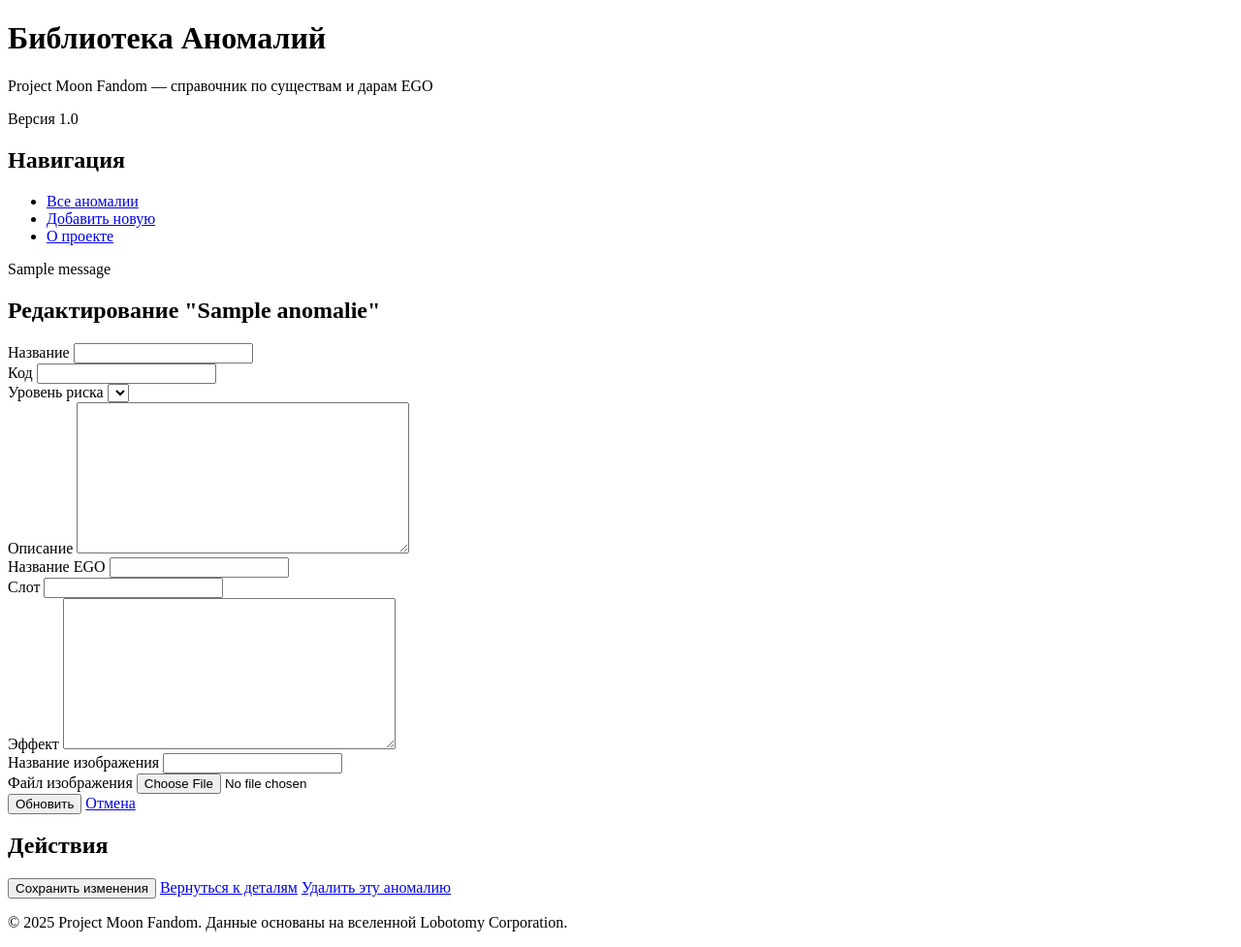
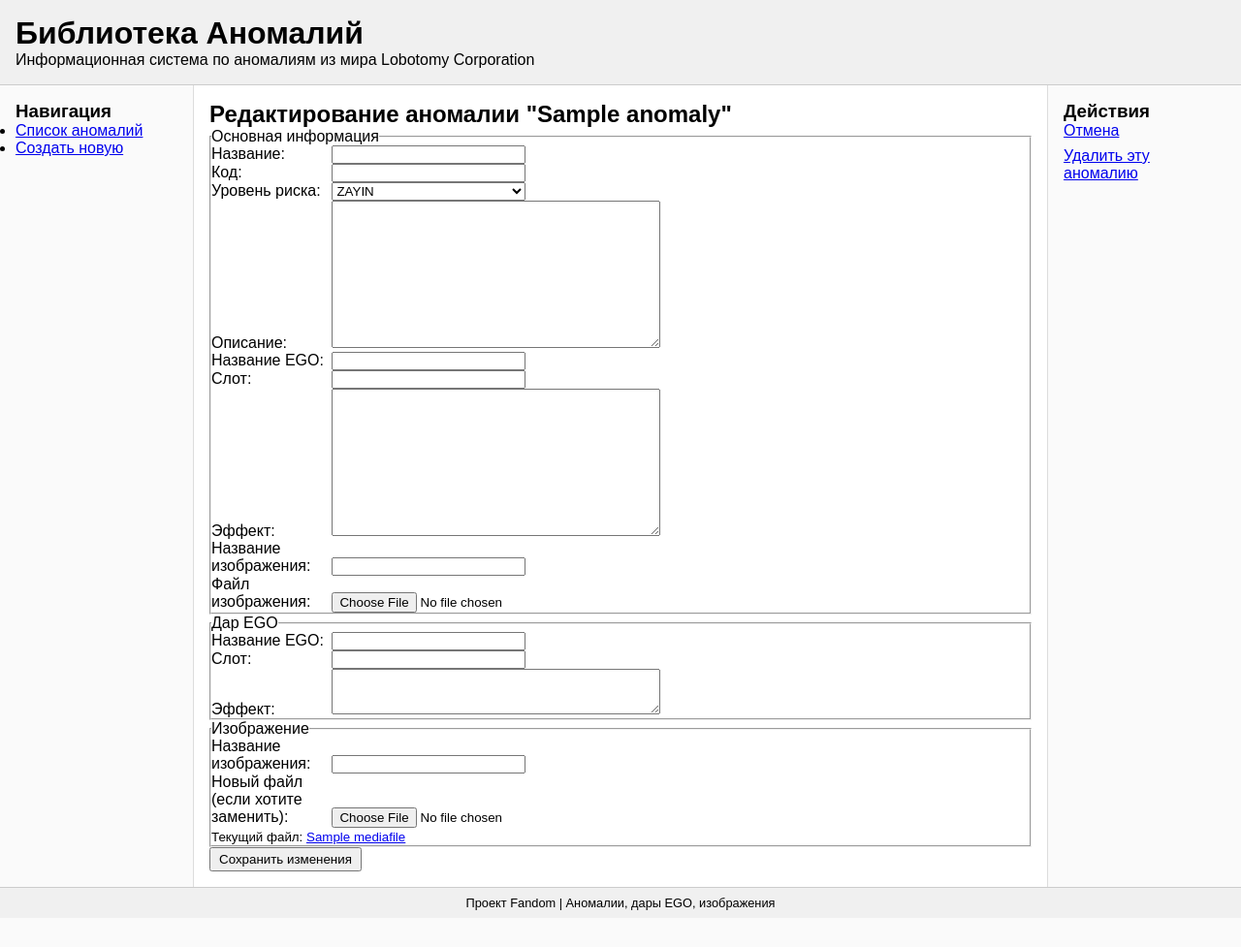
Before and after one commit to ArtemFeda62/PM, a Django app: template projectmoon_fandom/fandom/templates/fandom/edit.html in a window 1280 px wide. Shown: the whole page at 97% size. After the commit the page ends 939 px from the top, so only its background shows below. Run offline with Django 5.2, Linux system fonts and the light colour scheme; tables that the repository leaves empty hold one stand-in row (values such as "Sample post"); the template is opened without the code that fills it: values that come from a table or form of the project are taken from there, most other values are stand-ins (such as "Sample title", 1, 10 or a date in 2020); one stand-in notice (Sample message) is shown; lists and menus that the app fills with data are empty; parts of the project's set-up code (start-up, migrations or seed data) failed here and were passed over.

Commit message:
функционал есть

```diff
--- a/projectmoon_fandom/fandom/models.py
+++ b/projectmoon_fandom/fandom/models.py
@@ -1,4 +1,5 @@
 from django.db import models
+from typing import Any
 
 class Anomalies(models.Model):
     Risk_levels = [
@@ -14,32 +15,28 @@ class Anomalies(models.Model):
     description = models.TextField()
     removed = models.BooleanField(default=False)
 
-    def __init__(self, *args: Any, **kwargs: Any):
-        super().__init__(args, kwargs)
-        self.images = None
-
     def __str__(self):
         return f"{self.name} - {self.code}"
 
     class Meta:
+        verbose_name = "Аномалия"
         verbose_name_plural = "Аномалии"
-        verbose_name = "Аномалия"
 
 class EGO(models.Model):
-    anomalies = models.ForeignKey(Anomalies, on_delete=models.CASCADE, related_name='ego_gifts')
+    anomaly = models.ForeignKey(Anomalies, on_delete=models.CASCADE, related_name='ego_gifts')
     name = models.CharField(max_length=100)
     slot = models.CharField(max_length=10)
     effect = models.TextField()
 
     def __str__(self):
-        return f"{self.name} {self.slot}"
+        return f"{self.name} ({self.slot})"
 
     class Meta:
+        verbose_name = "Дар EGO"
         verbose_name_plural = "Дары EGO"
-        verbose_name = "Дар EGO"
 
 class MediaFiles(models.Model):
-    anomalies = models.ForeignKey(Anomalies, on_delete=models.CASCADE, related_name='images')
+    anomaly = models.ForeignKey(Anomalies, on_delete=models.CASCADE, related_name='images')
     title = models.CharField(max_length=200)
     file = models.FileField(upload_to='anomalies_images/')
     uploaded_at = models.DateTimeField(auto_now_add=True)
@@ -48,5 +45,5 @@ class MediaFiles(models.Model):
         return self.title
 
     class Meta:
-        verbose_name_plural = "Картинки аномалий"
-        verbose_name = "Картинка аномалии"
+        verbose_name = "Изображение аномалии"
+        verbose_name_plural = "Изображения аномалий"
--- /dev/null
+++ b/projectmoon_fandom/fandom/static/fandom/css/style.css
@@ -0,0 +1,78 @@
+* {
+    margin: 0;
+    padding: 0;
+    box-sizing: border-box;
+}
+
+body {
+    display: flex;
+    flex-direction: column;
+    min-height: 100vh;
+    font-family: sans-serif;
+}
+
+.header {
+    padding: 1rem;
+    background: #f0f0f0;
+    border-bottom: 1px solid #ccc;
+}
+
+.main-container {
+    display: flex;
+    flex: 1;
+}
+
+.left-sidebar {
+    width: 200px;
+    padding: 1rem;
+    background: #fafafa;
+    border-right: 1px solid #ddd;
+}
+
+.content {
+    flex: 1;
+    padding: 1rem;
+}
+
+.right-sidebar {
+    width: 200px;
+    padding: 1rem;
+    background: #fafafa;
+    border-left: 1px solid #ddd;
+}
+
+.footer {
+    padding: 0.5rem;
+    text-align: center;
+    background: #f0f0f0;
+    border-top: 1px solid #ccc;
+    font-size: 0.8rem;
+}
+
+table, th, td {
+    border-collapse: collapse;
+    border: 1px solid #aaa;
+}
+th, td {
+    padding: 0.3rem 0.6rem;
+    text-align: left;
+}
+
+form div {
+    margin-bottom: 0.5rem;
+}
+label {
+    display: inline-block;
+    width: 120px;
+}
+input, textarea, select {
+    min-width: 200px;
+}
+button, input[type="submit"] {
+    padding: 0.2rem 0.5rem;
+}
+
+.right-sidebar a {
+    display: inline-block;
+    margin-bottom: 0.5rem;
+}
--- a/projectmoon_fandom/fandom/templates/fandom/base.html
+++ b/projectmoon_fandom/fandom/templates/fandom/base.html
@@ -1,58 +1,40 @@
+{% load static %}
 <!DOCTYPE html>
 <html lang="ru">
 <head>
     <meta charset="UTF-8">
-    <meta name="viewport" content="width=device-width, initial-scale=1.0">
-    <title>{% block title %}Project Moon Fandom{% endblock %}</title>
-    {% block extra_head %}{% endblock %}
+    <title>{% block title %}Fandom: Аномалии{% endblock %}</title>
+    <link rel="stylesheet" href="{% static 'fandom/css/style.css' %}">
 </head>
 <body>
-    <header class="site-header">
-        <div class="container">
-            <div class="header-flex">
-                <div class="logo-area">
-                    <h1>Библиотека Аномалий</h1>
-                    <p>Project Moon Fandom — справочник по существам и дарам EGO</p>
-                </div>
-                <div class="version-badge">Версия 1.0</div>
-            </div>
-        </div>
-    </header>
+    <div class="header">
+        <h1> Библиотека Аномалий</h1>
+        <p>Информационная система по аномалиям из мира Lobotomy Corporation</p>
+    </div>
 
     <div class="main-container">
-        <div class="right_content">
-            <aside class="left-menu">
-                <h2>Навигация</h2>
-                <ul class="nav-list">
-                    <li><a href="{% url 'fandom:anomalie_list' %}" class="nav-link">Все аномалии</a></li>
-                    <li><a href="{% url 'fandom:create' %}" class="nav-link">Добавить новую</a></li>
-                    <li><a href="#" class="nav-link">О проекте</a></li>
-                </ul>
-            </aside>
+        <div class="left-sidebar">
+            <h3>Навигация</h3>
+            <ul>
+                <li><a href="{% url 'fandom:anomalie_list' %}"> Список аномалий</a></li>
+                <li><a href="{% url 'fandom:create' %}"> Создать новую</a></li>
+            </ul>
+        </div>
+        <div class="content">
+            {% block content %}
+            {% endblock %}
+        </div>
 
-            <main class="main_content">
-                {% if messages %}
-                    <div class="messages">
-                        {% for message in messages %}
-                            <div class="alert {{ message.tags }}">{{ message }}</div>
-                        {% endfor %}
-                    </div>
-                {% endif %}
-                {% block central_content %}
-                {% endblock %}
-            </main>
-
-            <aside class="left_content">
-                <h2>Действия</h2>
-                {% block right_actions %}
-                <a href="{% url 'fandom:anomalie_list' %}" class="action-btn">Назад к списку</a>
-                {% endblock %}
-            </aside>
+        <div class="right-sidebar">
+            <h3>Действия</h3>
+            {% block actions %}
+            <p>Доступные операции будут показаны здесь.</p>
+            {% endblock %}
         </div>
     </div>
 
-    <footer class="site-footer">
-        <p>© 2025 Project Moon Fandom. Данные основаны на вселенной Lobotomy Corporation.</p>
-    </footer>
+    <div class="footer">
+        <p>Проект Fandom | Аномалии, дары EGO, изображения</p>
+    </div>
 </body>
 </html>
--- a/projectmoon_fandom/fandom/templates/fandom/edit.html
+++ b/projectmoon_fandom/fandom/templates/fandom/edit.html
@@ -1,28 +1,32 @@
 {% extends 'fandom/base.html' %}
 
-{% block title %}Редактирование: {{ anomalie.name }}{% endblock %}
+{% block title %}Редактирование {{ anomalie.name }}{% endblock %}
 
-{% block central_content %}
-    <h2>Редактирование "{{ anomalie.name }}"</h2>
-    <form method="post" enctype="multipart/form-data" class="anomaly-form" id="main-form">
-        {% csrf_token %}
-        {{ form.non_field_errors }}
-        {% for field in form %}
-            <div class="form-group">
-                <label>{{ field.label }}</label>
-                {{ field }}
-                {% if field.errors %}
-                    <div class="error-list">{{ field.errors }}</div>
-                {% endif %}
-            </div>
-        {% endfor %}
-        <button type="submit" class="submit-btn">Обновить</button>
-        <a href="{% url 'fandom:anomalie_detail' anomalie.pk %}" class="cancel-link">Отмена</a>
-    </form>
+{% block content %}
+<h2>Редактирование аномалии "{{ anomalie.name }}"</h2>
+<form method="post" enctype="multipart/form-data">
+    {% csrf_token %}
+    <fieldset>
+        <legend>Основная информация</legend>
+        {{ form.as_p }}
+    </fieldset>
+    <fieldset>
+        <legend>Дар EGO</legend>
+        <p><label>Название EGO:</label> <input type="text" name="ego_name" value="{{ form.ego_name.value|default:'' }}" maxlength="100"></p>
+        <p><label>Слот:</label> <input type="text" name="ego_slot" value="{{ form.ego_slot.value|default:'' }}" maxlength="50"></p>
+        <p><label>Эффект:</label> <textarea name="ego_effect" rows="3" cols="40">{{ form.ego_effect.value|default:'' }}</textarea></p>
+    </fieldset>
+    <fieldset>
+        <legend>Изображение</legend>
+        <p><label>Название изображения:</label> <input type="text" name="image_title" value="{{ form.image_title.value|default:'' }}" maxlength="200"></p>
+        <p><label>Новый файл (если хотите заменить):</label> <input type="file" name="image_file"></p>
+        <p><small>Текущий файл: {% with img=anomalie.images.first %}{% if img %}<a href="{{ img.file.url }}">{{ img.title }}</a>{% else %}нет{% endif %}{% endwith %}</small></p>
+    </fieldset>
+    <button type="submit"> Сохранить изменения</button>
+</form>
 {% endblock %}
 
-{% block right_actions %}
-    <button type="submit" form="main-form" class="action-btn edit-btn">Сохранить изменения</button>
-    <a href="{% url 'fandom:anomalie_detail' anomalie.pk %}" class="action-btn secondary-btn">Вернуться к деталям</a>
-    <a href="{% url 'fandom:anomalie_delete' anomalie.pk %}" class="action-btn delete-btn">Удалить эту аномалию</a>
+{% block actions %}
+    <p><a href="{% url 'fandom:anomalie_detail' anomalie.id %}">Отмена</a></p>
+    <p><a href="{% url 'fandom:anomalie_delete' anomalie.id %}">Удалить эту аномалию</a></p>
 {% endblock %}
```
Also changed, not shown: projectmoon_fandom/fandom/templates/fandom/confirm_delete.html (+10 -13 lines), projectmoon_fandom/fandom/templates/fandom/create.html (+23 -22 lines), projectmoon_fandom/fandom/templates/fandom/detail.html (+28 -40 lines), projectmoon_fandom/fandom/templates/fandom/list.html (+29 -26 lines), projectmoon_fandom/fandom/views.py (+11 -6 lines), projectmoon_fandom/fandom/migrations/0001_initial.py, projectmoon_fandom/fandom/migrations/0002_anomalies_removed.py (deleted).
